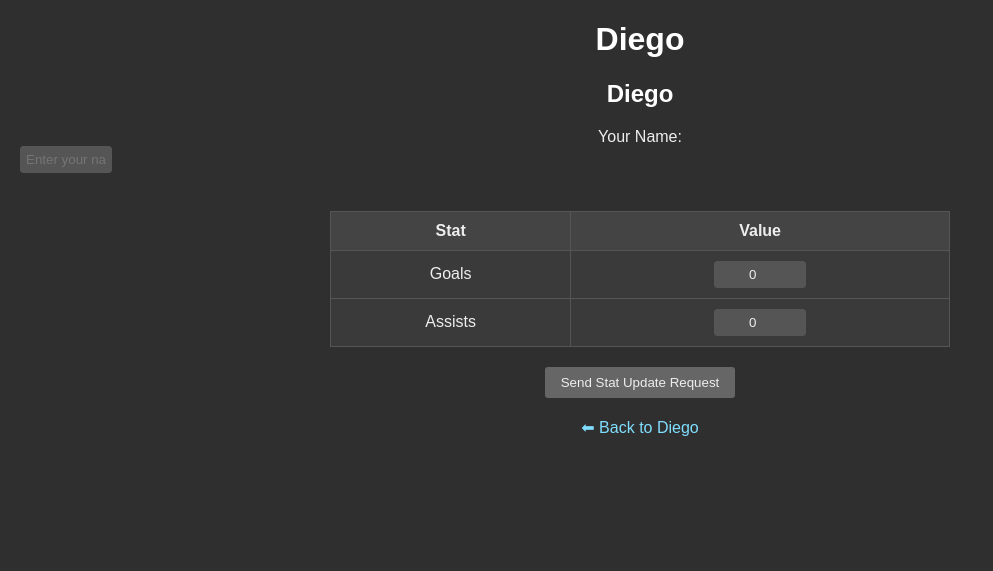
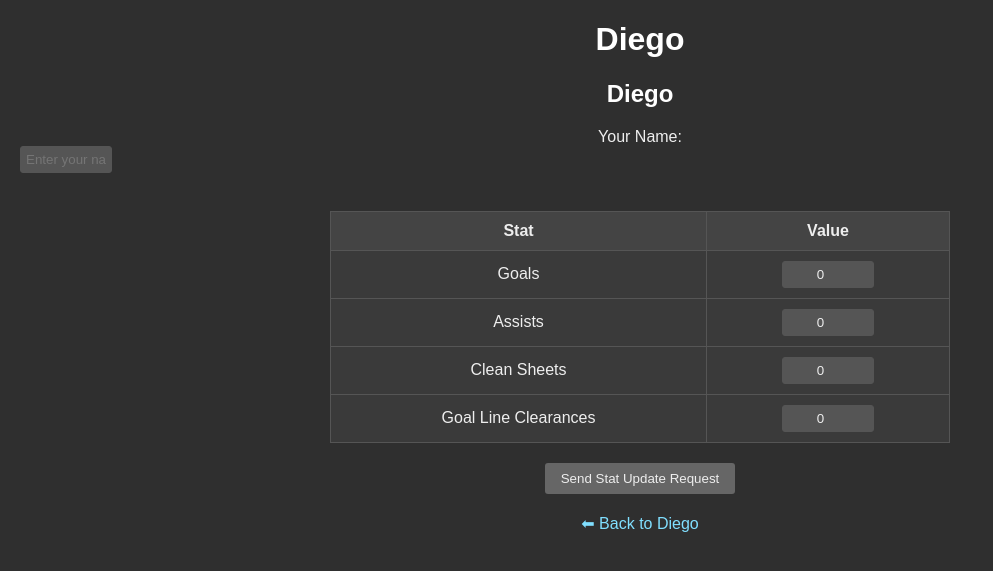
Before and after one commit to zchowscode/League-table-MCchodesfc, a Flask app: page /team/Diego/player/Diego in a window 1280 px wide. Shown: the top 571 px of the page, without its empty margins (0-993 px from the left). Run offline with Flask 3, Linux system fonts and the light colour scheme.

Commit message:
Update player.html

```diff
--- a/templates/player.html
+++ b/templates/player.html
@@ -83,6 +83,14 @@
         <td>Assists</td>
         <td><input type="number" name="assists" value="{{ player.assists | default(0) }}" min="0" required></td>
       </tr>
+      <tr>
+        <td>Clean Sheets</td>
+        <td><input type="number" name="clean_sheets" value="{{ player.clean_sheets | default(0) }}" min="0" required></td>
+      </tr>
+      <tr>
+        <td>Goal Line Clearances</td>
+        <td><input type="number" name="goal_line_clearances" value="{{ player.goal_line_clearances | default(0) }}" min="0" required></td>
+      </tr>
     </table>
 
     <button type="submit">Send Stat Update Request</button>
```
